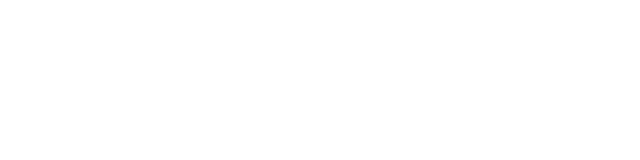
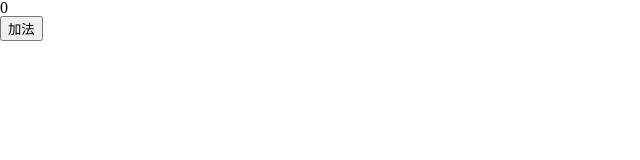
Before and after one commit to CokeNobubble/electron-camera-app, a Vue app: page / in a window 1280 px wide. Shown: the top 160 px of the page, without its empty margins (0-640 px from the left). Built offline with nearby package versions, Linux system fonts and the light colour scheme.

Commit message:
feat:新增pinia数据持久化配置

```diff
--- a/electron.vite.config.ts
+++ b/electron.vite.config.ts
@@ -19,6 +19,10 @@
         '@renderer': resolve('src/renderer/src')
       }
     },
+    server: {
+      port: 3000,
+      proxy: {}
+    },
     plugins: [
       vue(),
       UnoCSS(),
@@ -26,7 +30,7 @@
         resolvers: [ElementPlusResolver()],
         imports: ['vue', 'pinia'],
         eslintrc: {
-          enabled: false,
+          enabled: true,
           filepath: './.eslintrc-auto-import.json',
           globalsPropValue: true
         }
--- a/package.json
+++ b/package.json
@@ -26,6 +26,7 @@
     "electron-updater": "^6.1.7",
     "element-plus": "^2.7.5",
     "pinia": "^2.1.7",
+    "pinia-plugin-persistedstate": "^3.2.1",
     "reset-css": "^5.0.2"
   },
   "devDependencies": {
--- a/src/main/index.ts
+++ b/src/main/index.ts
@@ -29,7 +29,7 @@
   // HMR for renderer base on electron-vite cli.
   // Load the remote URL for development or the local html file for production.
   if (is.dev && process.env['ELECTRON_RENDERER_URL']) {
-    console.log('开发')
+    // console.log('开发')
     mainWindow.loadURL(process.env['ELECTRON_RENDERER_URL'])
   } else {
     mainWindow.loadFile(join(__dirname, '../renderer/index.html'))
--- a/src/renderer/src/App.vue
+++ b/src/renderer/src/App.vue
@@ -1,11 +1,17 @@
 <script setup lang="ts">
+import { useCameraSettingStroe } from '@renderer/store/cameraSetting';
+import { storeToRefs } from 'pinia';
 
 
 const ipcHandle = () => window.electron.ipcRenderer.send('ping')
+const cameraSettingStore = useCameraSettingStroe()
+const { count } = storeToRefs(cameraSettingStore)
+const { increment } = cameraSettingStore
 </script>
 
 <template>
   <div>
-
+    <h1>{{ count }}</h1>
+    <button @click="increment">加法</button>
   </div>
 </template>
--- a/src/renderer/src/main.ts
+++ b/src/renderer/src/main.ts
@@ -4,7 +4,15 @@
 
 // pinia
 import { createPinia } from 'pinia'
+// pinia 数据持久化
+import { createPersistedState } from 'pinia-plugin-persistedstate'
+
 const pinia = createPinia()
+pinia.use(
+  createPersistedState({
+    storage: localStorage // 存储方式
+  })
+)
 
 import { createApp } from 'vue'
 import App from './App.vue'
--- a/src/renderer/src/store/cameraSetting.ts
+++ b/src/renderer/src/store/cameraSetting.ts
@@ -1,3 +1,16 @@
-export const useCameraSetting = defineStore('cameraSetting', () => {
-  const count = ref(0)
-})
+import { defineStore } from 'pinia'
+import { ref } from 'vue'
+
+export const useCameraSettingStroe = defineStore(
+  'cameraSetting',
+  () => {
+    const count = ref<number>(0)
+    function increment() {
+      count.value++
+    }
+    return { count, increment }
+  },
+  {
+    persist: true // 开启数据持久化
+  }
+)
--- a/tsconfig.json
+++ b/tsconfig.json
@@ -1,5 +1,5 @@
 {
   "files": [],
   "references": [{ "path": "./tsconfig.node.json" }, { "path": "./tsconfig.web.json" }],
-  "include": ["./src/renderer/auto-imports.d.ts"]
+  "include": ["auto-imports.d.ts"]
 }
```
Also changed, not shown: 1 other file (tests, documents, lock files or other folders).
